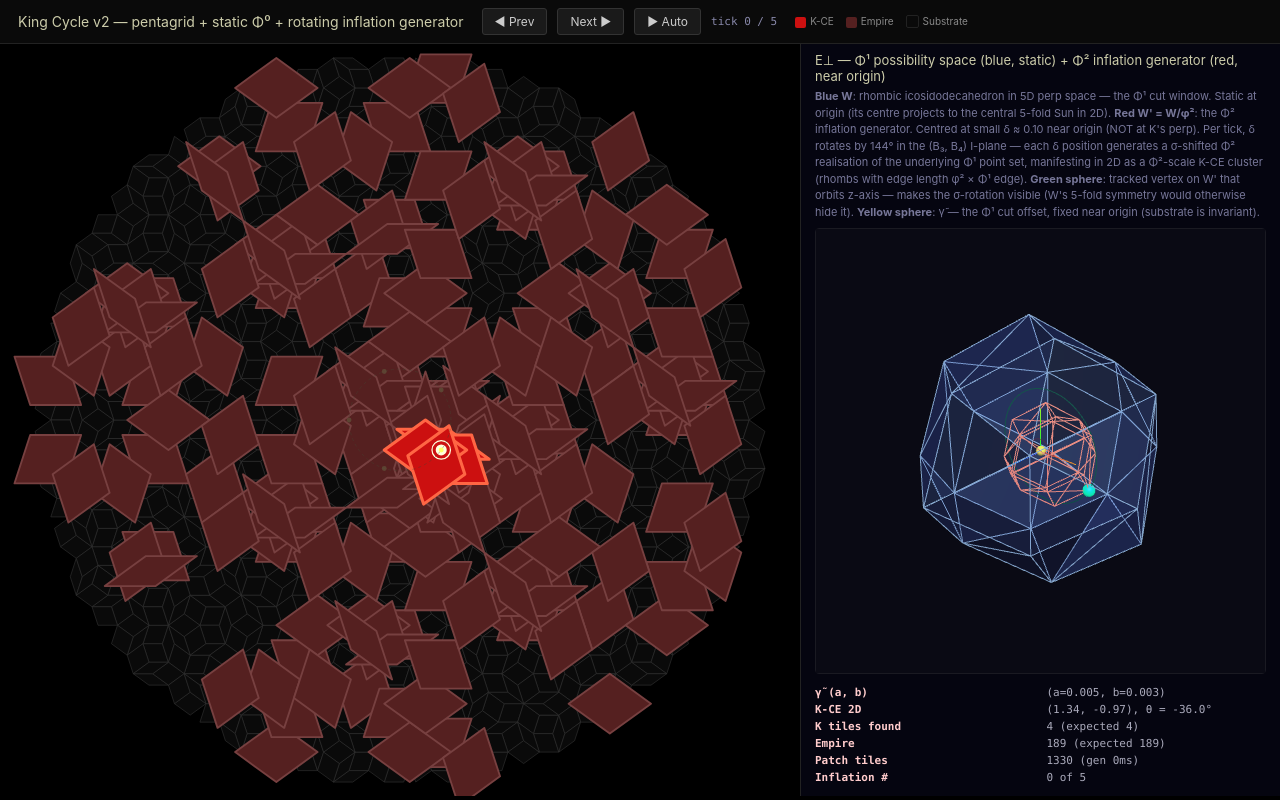
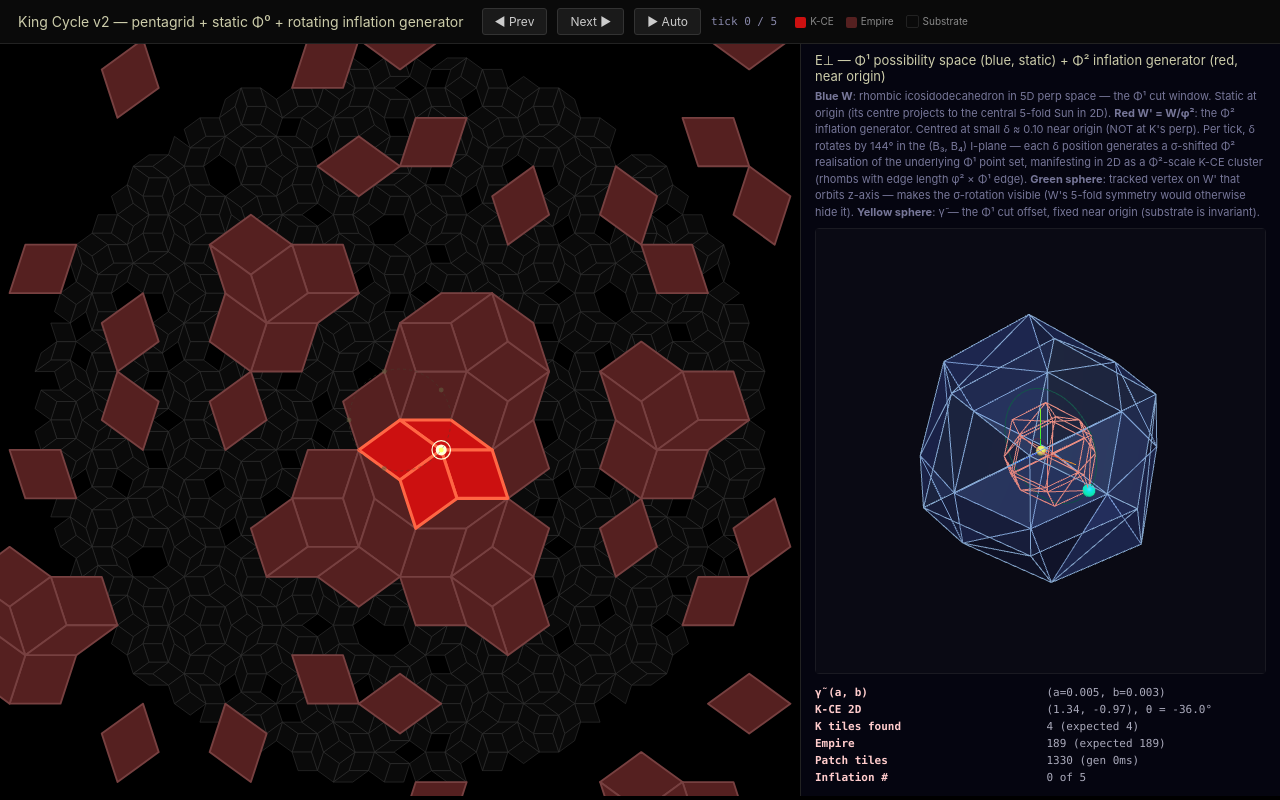
Before and after one commit to QGRKlee/cct-visualizations, a plain HTML site: page king_cycle_v2.html in a window 1280 px wide. Drawn offline with nearby package versions, Linux system fonts and the light colour scheme; animation ran at ten frames a second.

Commit message:
king_cycle_v2: scale Φ² tiles uniformly around K_xy (not each centroid)
Previous attempt scaled each rhomb around its own centroid → adjacent
tiles overlapped chaotically because they were edge-adjacent before
scaling and 2.618x expansion makes them collide. Fix: scale ALL Φ²
tiles (K-CE + empire) by φ² around the SAME centre point — K's 2D
position. The whole Φ² cluster stays internally edge-coherent (it's
just the Φ¹ cluster uniformly enlarged from K_xy by φ²), while still
being visibly larger than the underlying Φ¹ substrate.

```diff
--- a/king_cycle_v2.html
+++ b/king_cycle_v2.html
@@ -321,21 +321,21 @@ function render2D() {
     else if (emp_keys.has(k)) layer_emp.push(rh);
     else layer_off.push(rh);
   }
+  // Compute K's 2D position for THIS tick (centre of Φ² inflation event).
+  // K-CE and empire are scaled UNIFORMLY around K_xy by φ², so all Φ²
+  // tiles stay edge-coherent as a single Φ² cluster (instead of each
+  // tile scaled around its own centroid, which produces overlap chaos).
+  const K_5tuple_for_scale = sigmaPow(DATA.canonical_K_CE.K_vertex_5d, tick);
+  const K_xy_for_scale = project2D(K_5tuple_for_scale, gamma5);
+  const PHI2 = (1 + Math.sqrt(5)) * (1 + Math.sqrt(5)) / 4; // φ² ≈ 2.618
+
   function add(rh, fill, stroke, sw, scale) {
-    // scale: per-rhomb size multiplier around the rhomb's own centroid.
-    // Φ¹ substrate uses scale=1 (rhombs at native edge length 1).
-    // Φ² K-CE / empire use scale = φ² ≈ 2.618 — visibly larger tiles
-    // representing one Penrose inflation step (Klee 2026-05-01).
     let pts;
     if (scale === 1) {
       pts = rh.corners_xy.map(p => `${p[0].toFixed(4)},${p[1].toFixed(4)}`).join(' ');
     } else {
-      // Compute centroid and scale corners outward from it
-      const corners = rh.corners_xy;
-      let cx = 0, cy = 0;
-      for (const p of corners) { cx += p[0]; cy += p[1]; }
-      cx /= corners.length; cy /= corners.length;
-      const scaled = corners.map(p => [
+      const cx = K_xy_for_scale[0], cy = K_xy_for_scale[1];
+      const scaled = rh.corners_xy.map(p => [
         cx + (p[0] - cx) * scale,
         cy + (p[1] - cy) * scale,
       ]);
@@ -351,7 +351,6 @@ function render2D() {
     }
     tilesGroup.appendChild(poly);
   }
-  const PHI2 = (1 + Math.sqrt(5)) * (1 + Math.sqrt(5)) / 4; // φ² ≈ 2.618
   for (const rh of layer_off) add(rh, '#0a0a0a', '#333', '0.020', 1);
   for (const rh of layer_emp) { add(rh, '#552020', '#774040', '0.060', PHI2); nEmp++; }
   for (const rh of layer_ce)  { add(rh, '#cc1010', '#ff6644', '0.10',  PHI2); nCE++; }
```
